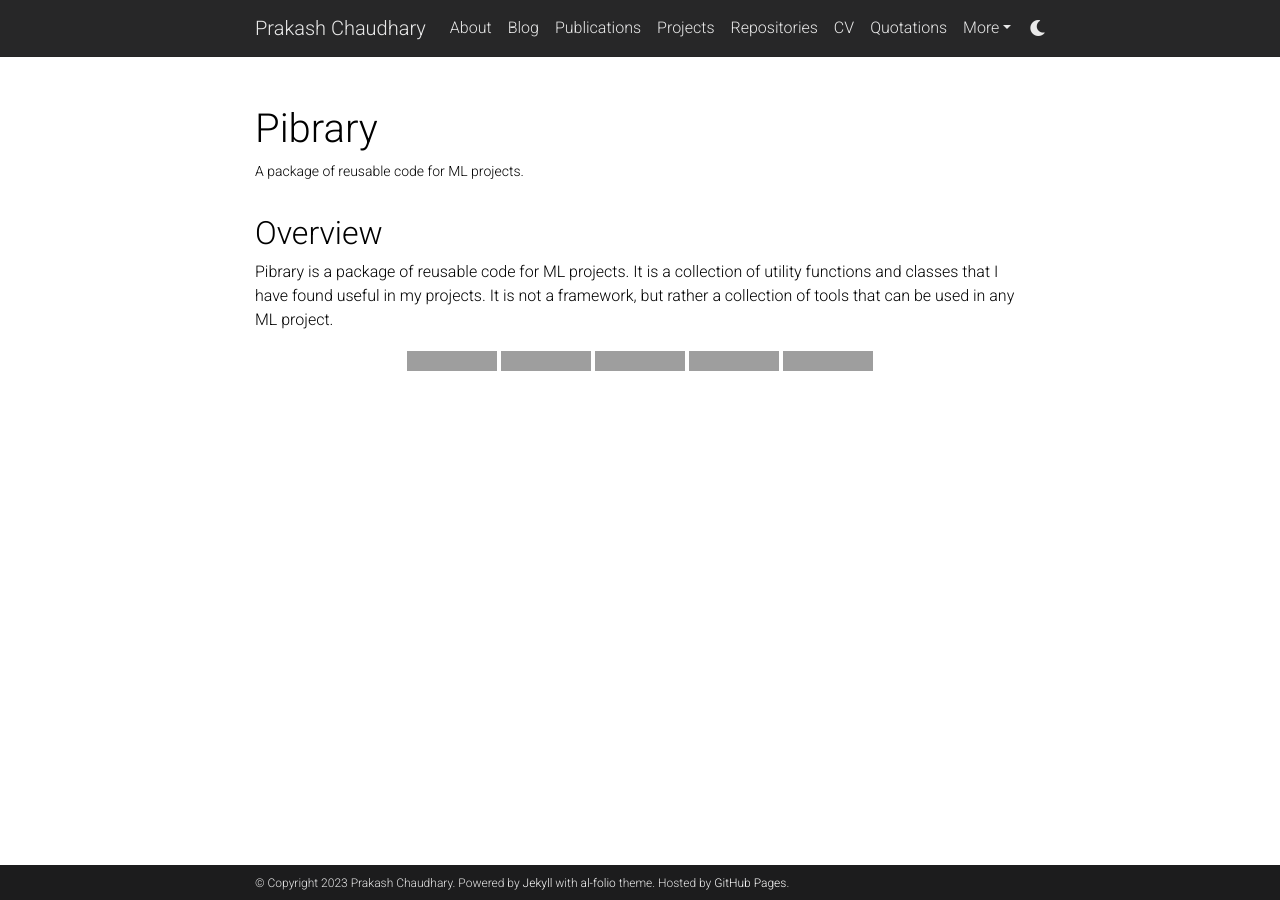
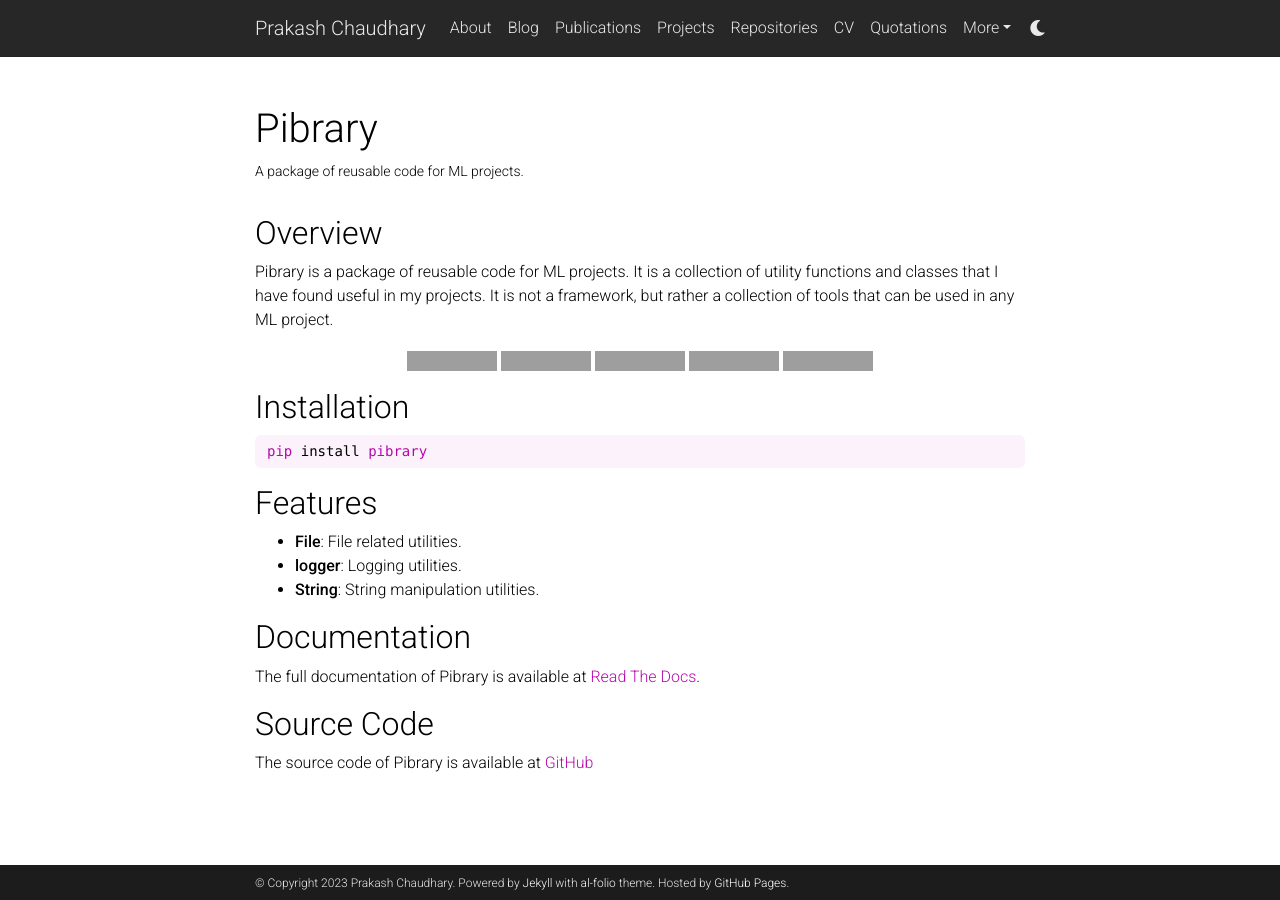
Before and after one commit to connectwithprakash/connectwithprakash.github.io, a Jekyll site: the page built from _projects/pibrary.md, in a window 1280 px wide, cut to the strip 0-900 px from the top of the page. Built offline with Jekyll 4.4.1, drawn with Linux system fonts in a browser that asks for light colours; comment, search, counter and statistics services are not loaded; a style sheet for code colours, icons or effects is not loaded; grey boxes are pictures that could not be loaded.

Commit message:
[Feat]: Add other information for pibrary package.

````diff
--- a/_projects/pibrary.md
+++ b/_projects/pibrary.md
@@ -27,3 +27,20 @@ Pibrary is a package of reusable code for ML projects. It is a collection of uti
         <img src="https://img.shields.io/badge/License-MIT-yellow.svg" alt="License: MIT">
     </a>
 </p>
+
+## Installation
+```bash
+pip install pibrary
+```
+
+## Features
+- **File**: File related utilities.
+- **logger**: Logging utilities.
+- **String**: String manipulation utilities.
+
+## Documentation
+
+The full documentation of Pibrary is available at [Read The Docs](https://pibrary.readthedocs.io/en/latest/).
+
+## Source Code
+The source code of Pibrary is available at [GitHub](https://github.com/connectwithprakash/pibrary)
````
